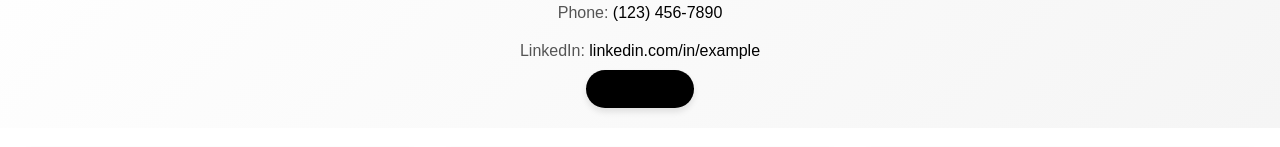
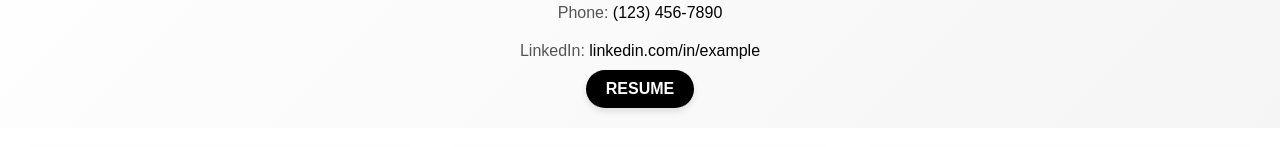
Before and after one commit to AnnaS0906/AnnaS0906.github.io, a plain HTML site: page index.html in a window 1280 px wide. Shown: the part 167-314 px from the top of the page. Drawn offline with Linux system fonts and the light colour scheme.

Commit message:
Update index.html

```diff
--- a/index.html
+++ b/index.html
@@ -46,9 +46,8 @@
             display: inline-block;
             padding: 10px 20px;
             background: #000; /* 黑色背景 */
-    color: #fff; /* 白色文字 */
+            color: #fff !important; /* 强制白色字体 */
             text-decoration: none;
-    border: none;
             border-radius: 30px; /* 圆角按钮 */
             font-size: 1em;
             font-weight: bold;
@@ -57,6 +56,7 @@
             cursor: pointer;
             transition: transform 0.3s ease, box-shadow 0.3s ease;
         }
+
 
             .resume-btn:hover {
                 transform: scale(1.05); /* 鼠标悬停时放大效果 */
@@ -165,7 +165,7 @@
         <p>Email: <a href="mailto:example@example.com">example@example.com</a></p>
         <p>Phone: <a href="tel:1234567890">(123) 456-7890</a></p>
         <p>LinkedIn: <a href="https://linkedin.com/in/example" target="_blank">linkedin.com/in/example</a></p>
-        <a href="resume.pdf" class="resume-btn" target="_blank">Resume</a>
+        <a href="resume.pdf" class="resume-btn" style="color: #fff;" target="_blank">Resume</a>
 
     </div>
 
```
Lines whose indentation alone changed are shown as unchanged.
